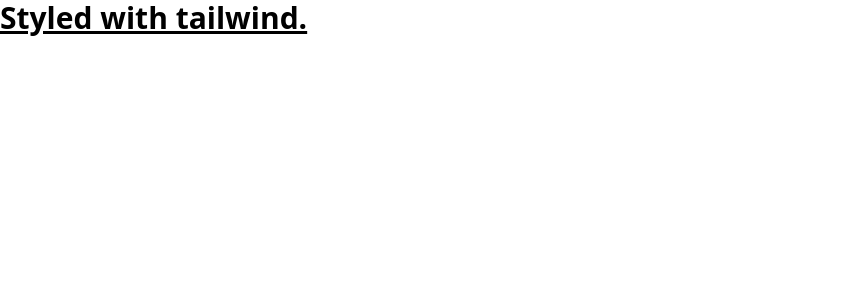
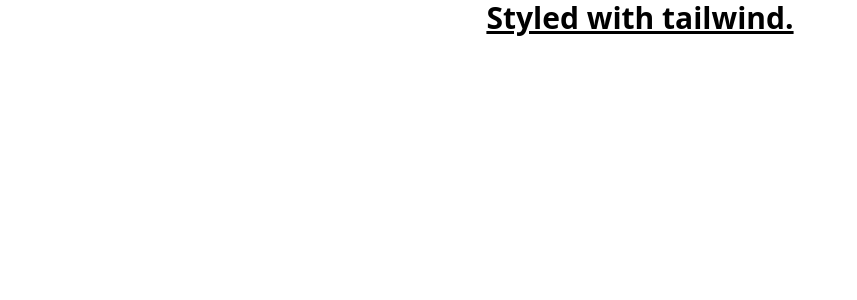
Before and after one commit to adambirse/try-tailwind, a Next.js app: page / in a window 1280 px wide. Shown: the top 300 px of the page, without its empty margins (0-857 px from the left). Built offline with nearby package versions, Linux system fonts and the light colour scheme.

Commit message:
Center heading component.

```diff
--- a/src/components/MyHeading.tsx
+++ b/src/components/MyHeading.tsx
@@ -1,3 +1,7 @@
-export const MyHeading = ({children}) => {
-  return <h1 className="text-3xl font-bold underline">{children}</h1>;
+export const MyHeading = ({ children }) => {
+  return (
+    <div className="flex h-screen justify-center">
+      <h1 className="text-3xl font-bold underline">{children}</h1>
+    </div>
+  );
 };
```
